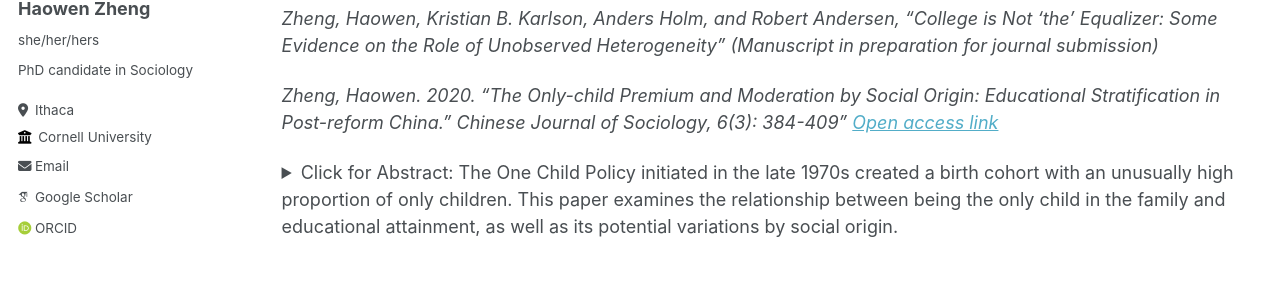
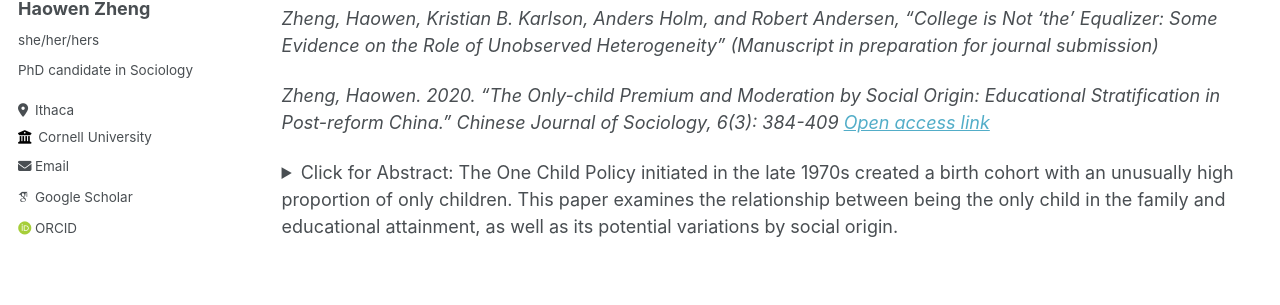
Before and after one commit to haowenzhg/haowenzhg.github.io, a Jekyll site: the page built from _pages/research.md, in a window 1280 px wide and 900 px high, scrolled down 1004 px. Shown: the part 252-557 px from the top of the window. Built offline with Jekyll 4.4.1, drawn with Linux system fonts in a browser that asks for light colours; some web fonts are replaced.

```diff
--- a/_pages/research.md
+++ b/_pages/research.md
@@ -40,7 +40,7 @@ _Zheng, Haowen, Siwei Cheng, “Social Rigidity Across and Within Generations: A
 
 _Zheng, Haowen, Kristian B. Karlson, Anders Holm, and Robert Andersen, “College is Not ‘the’ Equalizer: Some Evidence on the Role of Unobserved Heterogeneity” (Manuscript in preparation for journal submission)_
 
-_Zheng, Haowen. 2020. “The Only-child Premium and Moderation by Social Origin: Educational Stratification in Post-reform China.” Chinese Journal of Sociology, 6(3): 384-409" [Open access link](https://journals.sagepub.com/doi/full/10.1177/2057150X20934066)_
+_Zheng, Haowen. 2020. “The Only-child Premium and Moderation by Social Origin: Educational Stratification in Post-reform China.” Chinese Journal of Sociology, 6(3): 384-409 [Open access link](https://journals.sagepub.com/doi/full/10.1177/2057150X20934066)_
 
 <details>
 
```
